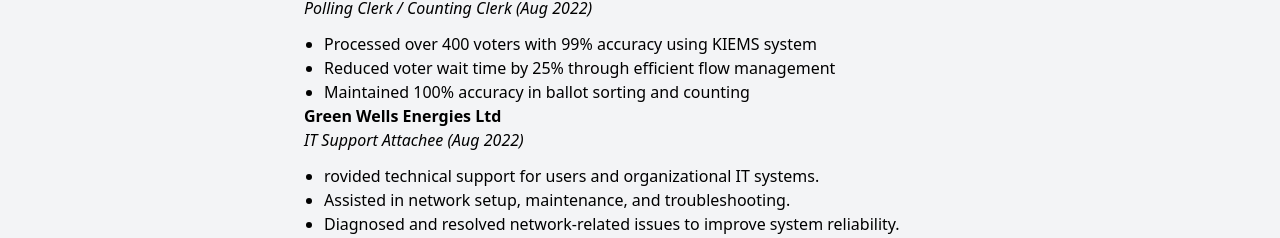
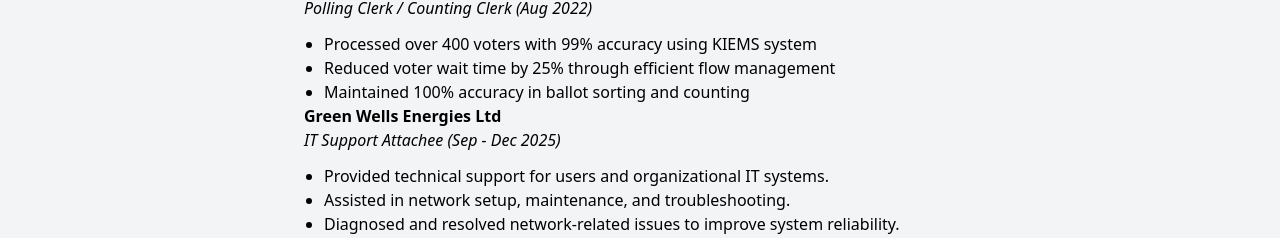
Before and after one commit to sij-ey/sijey, a React (Create React App) app: page / in a window 1280 px wide. Shown: the part 1954-2192 px from the top of the page. Built offline with nearby package versions, Linux system fonts and the light colour scheme.

Commit message:
Update job title and correct typo in Experience.js

```diff
--- a/src/components/Experience.js
+++ b/src/components/Experience.js
@@ -19,10 +19,10 @@ function Experience() {
          <h3 className="font-bold">
           Green Wells Energies Ltd
         </h3>
-        <p className="italic">IT Support Attachee (Aug 2022)</p>
+        <p className="italic">IT Support Attachee (Sep - Dec 2025)</p>
 
         <ul className="list-disc ml-5 mt-3">
-          <li>rovided technical support for users and organizational IT systems.</li>
+          <li>Provided technical support for users and organizational IT systems.</li>
           <li>Assisted in network setup, maintenance, and troubleshooting.</li>
           <li>Diagnosed and resolved network-related issues to improve system reliability.</li>
           <li>Installed, configured, and maintained software applications.</li>
```
